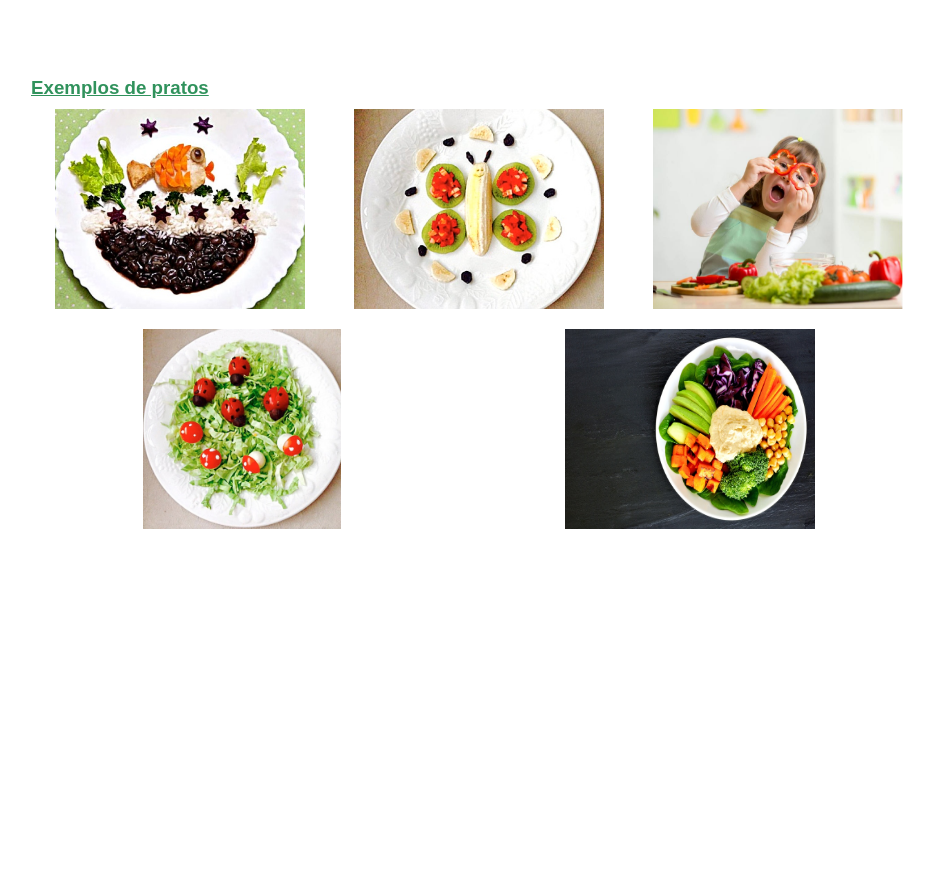
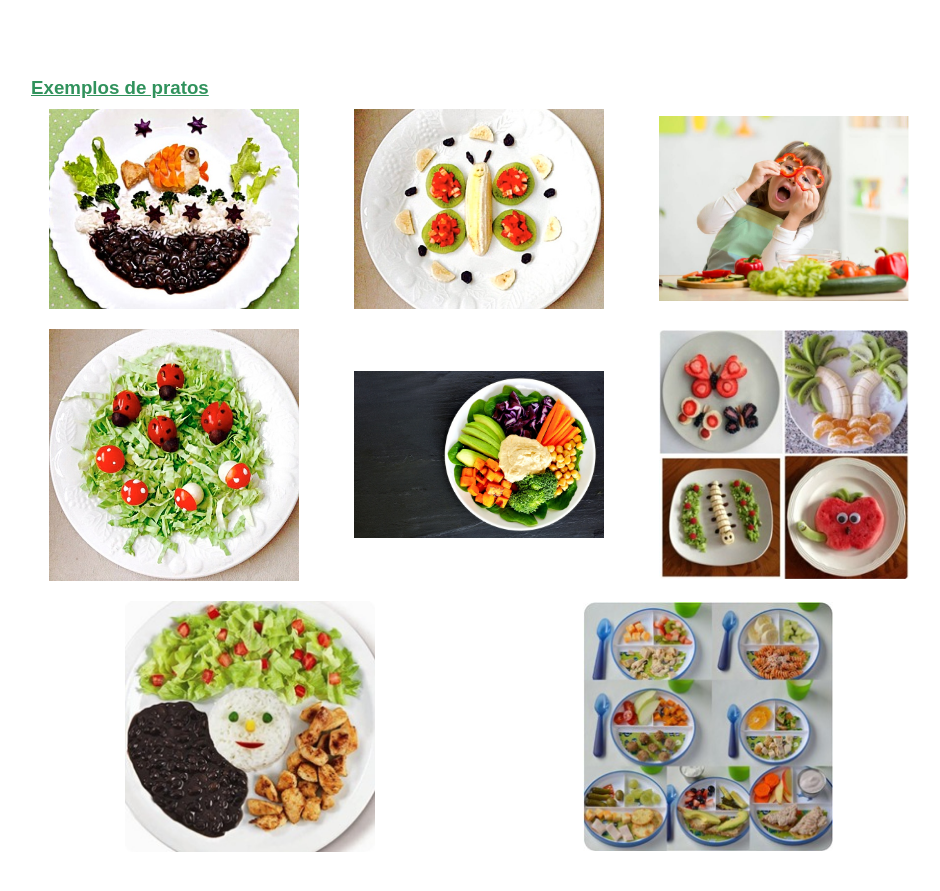
Before and after one commit to vanilanorca/site-yumi---alimenta-o-saud-vel, a plain HTML site: page paginas/dicas/dicas.html in a window 1280 px wide. Shown: the part 3397-4288 px from the top of the page, without its empty margins (161-1101 px from the left). Before the commit the page ends 3966 px from the top, so only its background shows below. Drawn offline with Linux system fonts and the light colour scheme.

Commit message:
adicao de imagens - dicas

```diff
--- a/paginas/dicas/dicas.css
+++ b/paginas/dicas/dicas.css
@@ -57,13 +57,10 @@ ul li{
     justify-content: space-around;
     align-items: center;
     flex-wrap: wrap;
+    gap: 20px;
 }
 .imagens-alimentos img{
     max-width: 250px;
-    height: 200px;
-}
-.imagens-alimentos img:nth-child(4), .imagens-alimentos img:nth-child(5){
-    margin-top: 20px;
 }
 
 @media (max-width: 720px){
--- a/paginas/dicas/dicas.html
+++ b/paginas/dicas/dicas.html
@@ -107,6 +107,9 @@
                 <img src="../../img/oculos-de-pimentao-alimentos.JPG" alt="">
                 <img src="../../img/joaninha-alimentos.jpg" alt="">
                 <img src="../../img/saladinha-alimentos.jpg" alt="">
+                <img src="../../img/pratos-alimentacao.jpeg" alt="">
+                <img src="../../img/prato-feliz-alimentacao.jpeg" alt="">
+                <img src="../../img/pratinhos-crianca-alimentacao.jpeg" alt="">
             </div>
         </div>
 
```
Also changed, not shown: img/pratinhos-crianca-alimentacao.jpeg (added), img/prato-feliz-alimentacao.jpeg (added), img/pratos-alimentacao.jpeg (added).
